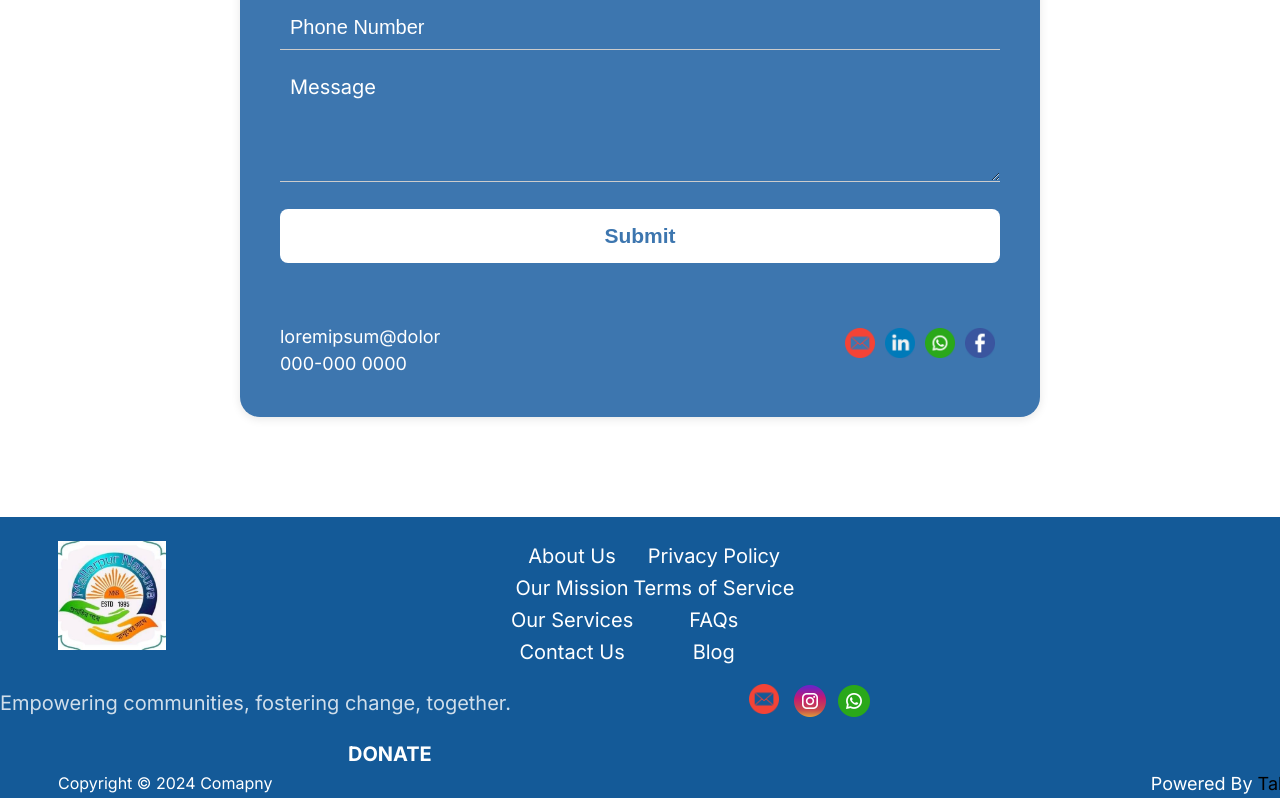
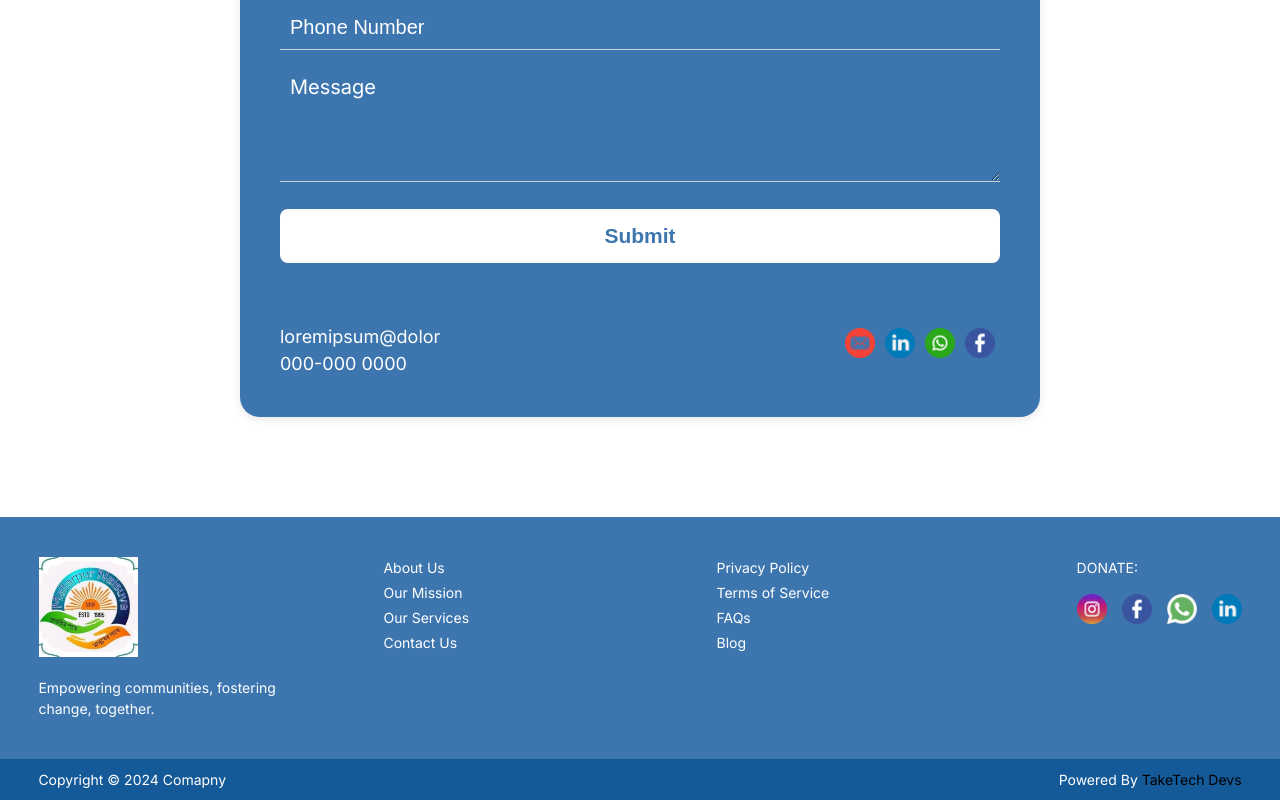
Before and after one commit to TakeTech-Devs/MNS-NGO, a React (Create React App) app in the folder frontend/: page /carousel in a window 1280 px wide. Shown: the part 256-1056 px from the top of the page. Built offline with nearby package versions, Linux system fonts and the light colour scheme; a web font is replaced by a local one.

Commit message:
whole footer restructure

```diff
--- a/frontend/src/Components/Footer/Footer.css
+++ b/frontend/src/Components/Footer/Footer.css
@@ -1,177 +1,26 @@
- .footer-section {
-   background: #145A98;
-   position: relative;
-   display: flex;
+footer{background:#3D76AF;display:flex;padding-block:40px;padding-inline:3%;width:100%; gap: 90px;color: #fff; font-size: 14px;}
+.footer-logo{display:flex;width:100px;height:100px; margin-block-end: 20px;}
+.footer-logo img{height: 100%; width: 100%; object-fit: contain;}
+.line-1{background:rgba(255,255,255,.5);margin-bottom:26px;width:100%;height:1px}
+.footer-links{display: flex;width: 100%; justify-content: space-between;}
+.footer-links ul, .footer-links ol{list-style: none;}
+.footer-links ul li a{color: #fff; font-size: 14px; text-decoration: none;margin-block-end: 4px;display: block;}
+.footer-links ul li:hover a{text-decoration: underline;}
+.footer-links ol{display: flex; gap: 15px;margin-block-start: 16px;}
+.footer-links ol li{height: 30px; width: 30px;}
+.footer-links ol li img{height: 100%; width: 100%; object-fit: contain;}
+.copyright{background-color: #145A98; display: flex; justify-content: space-between; font-size: 14px; color: #fff; padding-block: 10px; padding-inline: 3%;}
+.copyright p span{color: #000;}
 
-   padding: 24px 0 22px 0;
-   width: 100%;
-   box-sizing: border-box;
- }
+@media only screen and (max-width: 991px) {
+  footer{gap: 40px;}
+}
 
- .logo-2 {display: flex;
-   background: url('../../assets/images/logo2.jpeg') 50% / cover no-repeat;
-   margin: 0 58px 39px 58px;
-   align-self: flex-start;
-   width: 108px;
-   height: 109px;
- }
-
- .footer-container {
-
-   display: flex;
-   flex-direction: row;
-   width: fit-content;
-   box-sizing: border-box;
- }
-
- .footer-details {
-
-
-
-   font-family: 'Inter';
-   font-weight: 400;
-   font-size: 20px;
-   line-height: 1.4;
-   color: rgba(255, 255, 255, 0.8);
-
- }
-
- .footer-link {
-
-   display: flex;
-   flex-direction: column;
-   align-items: center;
-   box-sizing: border-box;
- }
-
- .footer-link-other {
-   margin-bottom: 2px;
-   display: inline-block;
-
-   font-family: 'Inter';
-   font-weight: 400;
-   font-size: 20px;
-   line-height: 1.5;
-   color: #FFFFFF;
-   text-align: center;
-
- }
-
- a {
-   text-decoration: none;
-   cursor: pointer;
- }
-
- .footer-social-link {
-   position: relative;
-   display: flex;
-   flex-direction: row;
-   align-self: flex-end;
-   width: fit-content;
-
- }
-
- .email-2 {
-   background: url('../../assets/images/email2.png') 50% / cover no-repeat;
-   position: absolute;
-   left: -45px;
-   bottom: 3px;
-   width: 30px;
-   height: 30px;
- }
-
- .email-link {
-   margin: 9px 8.5px 5.5px -9px;
-   display: inline-block;
-   overflow-wrap: break-word;
-   font-family: 'Inter';
-   font-weight: 400;
-   font-size: 20px;
-   color: #FFFFFF;
- }
-
- .instagram {
-   background: url('../../assets/images/image5.png') 50% / cover no-repeat;
-   margin: 4px 12px 0 0;
-   bottom: 50px;
-   width: 32px;
-   height: 32px;
- }
-
- .instagram-link {
-   margin: 9px 10.5px 5.5px -9px;
-   display: inline-block;
-   overflow-wrap: break-word;
-   font-family: 'Inter';
-   font-weight: 400;
-   font-size: 20px;
-   color: #FFFFFF;
- }
-
- .whatsapp {
-   background: url('../../assets/images/image6.png') 50% / cover no-repeat;
-   margin: 4px 5px 0 0;
-   width: 32px;
-   height: 32px;
- }
-
- .whatsapp-link {
-   margin: 9px 0 5.5px 0;
-   font-family: 'Inter';
-   font-weight: 400;
-   font-size: 20px;
-   color: #FFFFFF;
- }
-
-
-
- .line-1 {
-   background: rgba(255, 255, 255, 0.5);
-   margin-bottom: 26px;
-   width: 100%;
-   height: 1px;
- }
-
- .footer-section-2 {
-   margin: 0 54px 0 58px;
-   display: flex;
-   flex-direction: row;
-   justify-content: space-between;
-   width: 1328px;
-   box-sizing: border-box;
- }
-
- .copyright-section {
-   margin-right: 12px;
-   /* width: 1056.3px; */
-   overflow-wrap: break-word;
-   font-family: 'Inter';
-   font-weight: 400;
-   font-size: 16px;
-   color: #FFFFFF;
- }
-
- .powered-by-take-tech-devs {
-   font-family: 'Inter';
-   font-weight: 400;
-   line-height: 1.333;
-   color: #321910;
-   font-size: 16px;
- }
-
- .poweredby {
-   overflow-wrap: break-word;
-   font-family: 'Poppins';
-   font-weight: 400;
-   /* font-size: 20px; */
-   color: #FFFFFF;
- }
-
- .poweredby span {
-   font-family: 'Inter';
-   font-weight: 400;
-   /* font-size: 20px; */
-   line-height: 1.333;
- }
-
- .copyright{background-color: #145A98;}
+@media only screen and (max-width: 767px) {
+  footer{flex-direction: column; gap:20px;padding-block: 20px;}
+  .footer-logo{height: 67px;}
+  .footer-description{display: flex;}
+  .footer-logo{margin-inline-end: 16px; margin-block-end: 0px;}
+  .footer-links ol{flex-direction: column; align-items: end;}
+  .copyright{font-size: 9px;padding-block: 8px;}
+}
--- a/frontend/src/Components/Footer/Footer.js
+++ b/frontend/src/Components/Footer/Footer.js
@@ -1,54 +1,79 @@
 /* eslint-disable */
 import React from 'react'
-import "./Footer.css"
+import "./Footer.css";
+import logo from "../../assets/images/logo2.jpeg";
+import instagram from "../../assets/images/image5.png";
+import whatsapp from "../../assets/images/whatsapp5.png";
+import facebook from "../../assets/images/facebook5.png";
+import linkedin from "../../assets/images/linkedin25.png";
 
 const Footer = () => {
     return (
-
         <>
-        <div className="footer-section">
-            <div>
-                <a href='/' className="logo-2"></a>
-                <div className="footer-details">Empowering communities, fostering change, together.</div>
+        <footer>
+            <div className='footer-description'>
+                <a href='/' className="footer-logo">
+                    <img src={logo} alt="Brand-Logo" />
+                </a>
+                <p>Empowering communities, fostering change, together.</p>
             </div>
-
-            <div className="footer-container">
-
-                <div className="footer-link">
-                    <a href="/about" className="footer-link-other">About Us</a>
-                    <a href="/#" className="footer-link-other">Our Mission</a>
-                    <a href="/#" className="footer-link-other">Our Services</a>
-                    <a href="/#" className="footer-link-other">Contact Us</a>
+            <div className='footer-links'>
+                <ul>
+                    <li>
+                        <a href="/about">About Us</a>
+                    </li>
+                    <li>
+                        <a href="/#">Our Mission</a>
+                    </li>
+                    <li>
+                        <a href="/#">Our Services</a>
+                    </li>
+                    <li>
+                        <a href="/#">Contact Us</a>
+                    </li>
+                </ul>
+                <ul>
+                    <li>
+                        <a href="/about">Privacy Policy</a>
+                    </li>
+                    <li>
+                        <a href="/#">Terms of Service</a>
+                    </li>
+                    <li>
+                        <a href="/#">FAQs</a>
+                    </li>
+                    <li>
+                        <a href="/#">Blog</a>
+                    </li>
+                </ul>
+                <div>
+                    <p>DONATE:</p>
+                    <ol>
+                        <li>
+                            <img src={instagram} alt="Footer Image" />
+                        </li>
+                        <li>
+                            <img src={facebook} alt="Footer Image" />
+                        </li>
+                        <li>
+                            <img src={whatsapp} alt="Footer Image" />
+                        </li>
+                        <li>
+                            <img src={linkedin} alt="Footer Image" />
+                        </li>
+                    </ol>
                 </div>
-                <div className="footer-link">
-                    <a href="/#" className="footer-link-other">Privacy Policy</a>
-                    <a href="/#" className="footer-link-other">Terms of Service</a>
-                    <a href="/#" className="footer-link-other">FAQs</a>
-                    <a href="/#" className="footer-link-other">Blog</a>
-                </div>
-                <div className="footer-social-link">
-                    <div className="email-2"></div>
-                    <div className="instagram"></div>
-                    <div className="whatsapp"></div>
-
-                </div>
-                {/* <div className="footer-link"> */}
 
             </div>
-
-
+        </footer>
+        <div className='copyright'>
+            <p>
+               Copyright © 2024 Comapny
+            </p>
+            <p>
+                Powered By<span> TakeTech Devs</span>
+            </p>
         </div>
-
-
-            <div className='copyright'>
-                <div className="footer-link-other"><b style={{ marginLeft: "348px" }}>DONATE</b></div>
-                <div className="footer-section-2">
-                    <span className="copyright-section"> Copyright © 2024 Comapny </span>
-                    <p className="poweredby">
-                        <span>Powered By</span><span style={{color: "black"}}> TakeTech Devs</span>
-                    </p>
-                </div>
-            </div>
         </>
     )
 }
--- a/frontend/src/Components/Form/Form.css
+++ b/frontend/src/Components/Form/Form.css
@@ -89,11 +89,12 @@ textarea, textarea::placeholder{  font-family: 'Inter';}
 }
 
 @media only screen and (max-width: 767px) {
-.form-container{padding: 20px 10px;max-width: calc(100% - 24px);}
+.form-container{padding: 20px 10px;max-width: calc(100% - 24px); margin-block-end: 50px;}
 .forminput{font-size: 14px;}
 .formheading{margin-block-end: 20px;}
 .formbtn{font-size: 14px;}
 .right-align, .left-align{margin-block-start: 20px;}
 .left-align{font-size: 12px;}
 .right-align img{height: 20px; width: 20px;margin: 2px;}
+
 }
```
Also changed, not shown: frontend/src/Components/Home/HomePage.css (+28 -14 lines).
